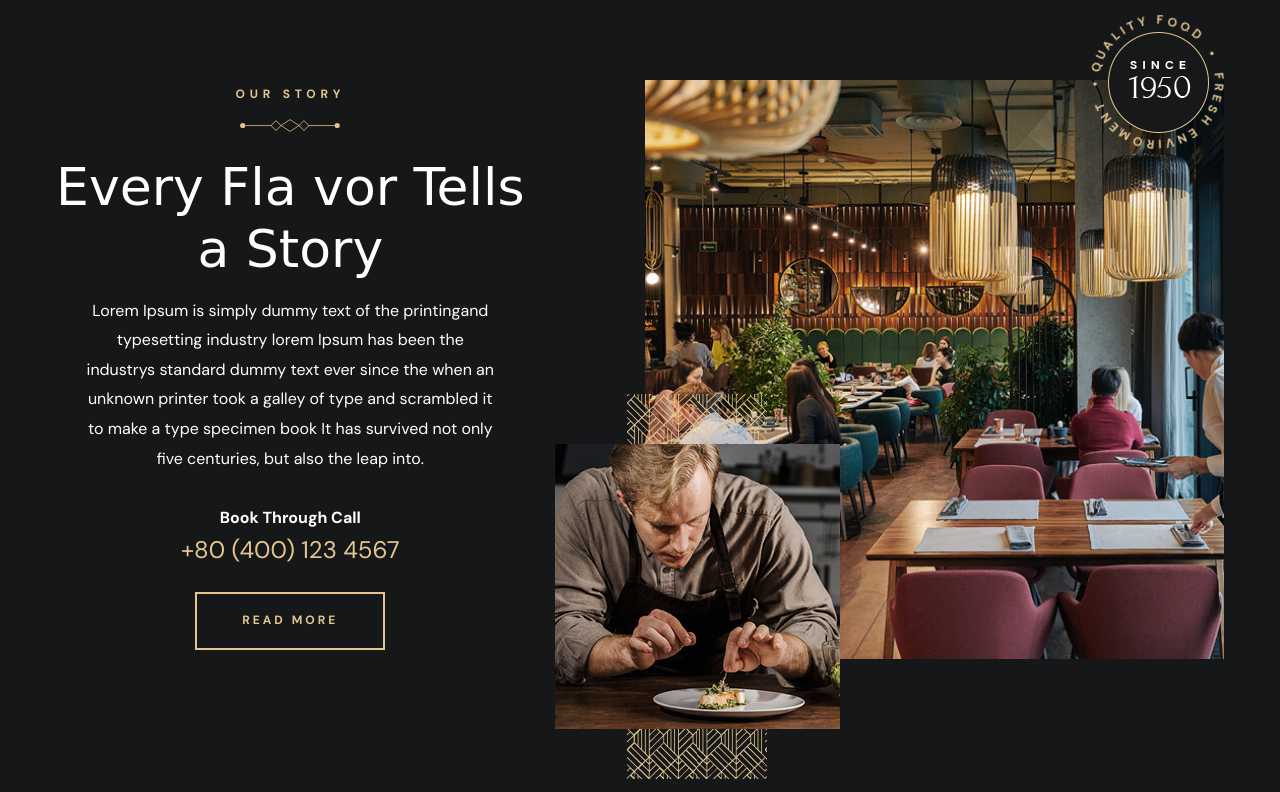
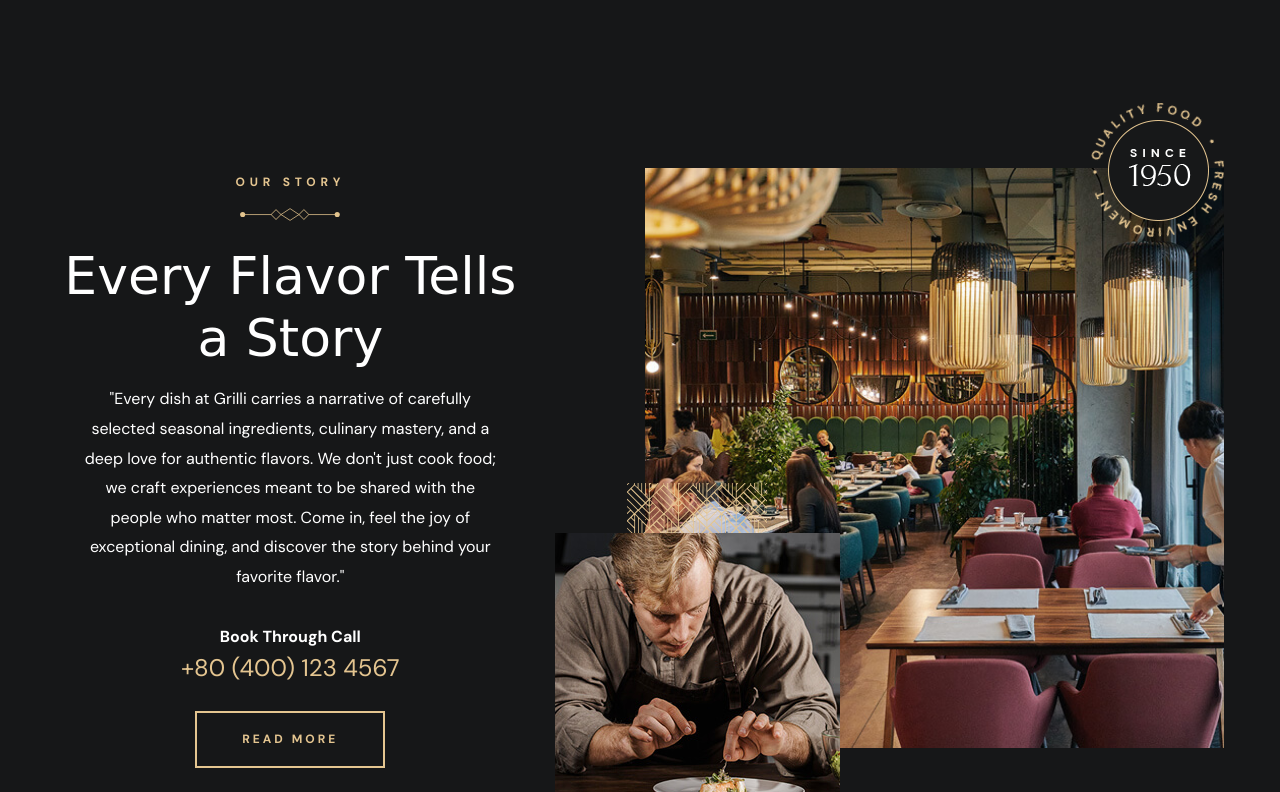
Before and after one commit to madhurgitbub/Grilli, a plain HTML site: page index.html in a window 1280 px wide. Shown: the part 1999-2791 px from the top of the page. Drawn offline with nearby package versions, Linux system fonts and the light colour scheme; a web font is replaced by a local one.

Commit message:
Update index.html

```diff
--- a/index.html
+++ b/index.html
@@ -335,8 +335,9 @@
           <h2 class="headline-1 section-title">We Offer Top Notch</h2>
 
           <p class="section-text">
-            Lorem Ipsum is simply dummy text of the printing and typesetting industry lorem Ipsum has been the industrys
-            standard dummy text ever.
+            "We don’t just serve food; we elevate your entire dining experience. Whether you are kickstarting your day with a gourmet breakfast,
+            sharing artisan appetizers with close friends, or unwinding with a beautifully balanced drink,
+            our dedication to quality shines through in every single creation."
           </p>
 
           <ul class="grid-list">
@@ -435,12 +436,12 @@
 
             <p class="label-2 section-subtitle" id="about-label">Our Story</p>
 
-            <h2 class="headline-1 section-title">Every Fla vor Tells a Story</h2>
+            <h2 class="headline-1 section-title">Every Flavor Tells a Story</h2>
 
             <p class="section-text">
-              Lorem Ipsum is simply dummy text of the printingand typesetting industry lorem Ipsum has been the
-              industrys standard dummy text ever since the when an unknown printer took a galley of type and scrambled
-              it to make a type specimen book It has survived not only five centuries, but also the leap into.
+             "Every dish at Grilli carries a narrative of carefully selected seasonal ingredients, culinary mastery, and a deep love for authentic flavors.
+              We don't just cook food; we craft experiences meant to be shared with the people who matter most. Come in, feel the joy of exceptional dining,
+              and discover the story behind your favorite flavor."
             </p>
 
             <div class="contact-label">Book Through Call</div>
```
